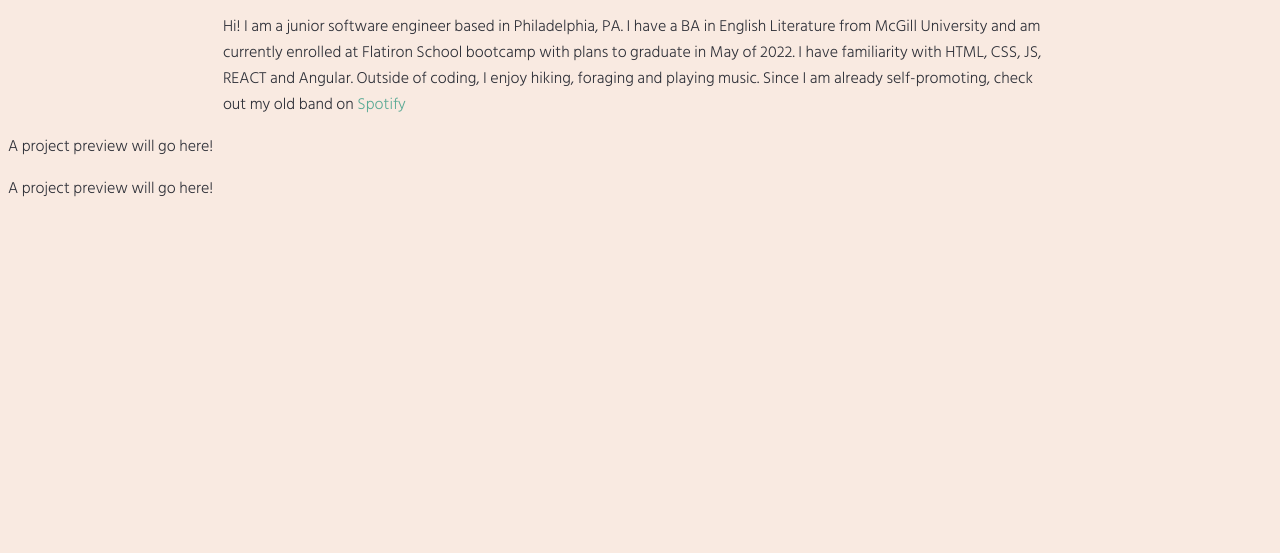
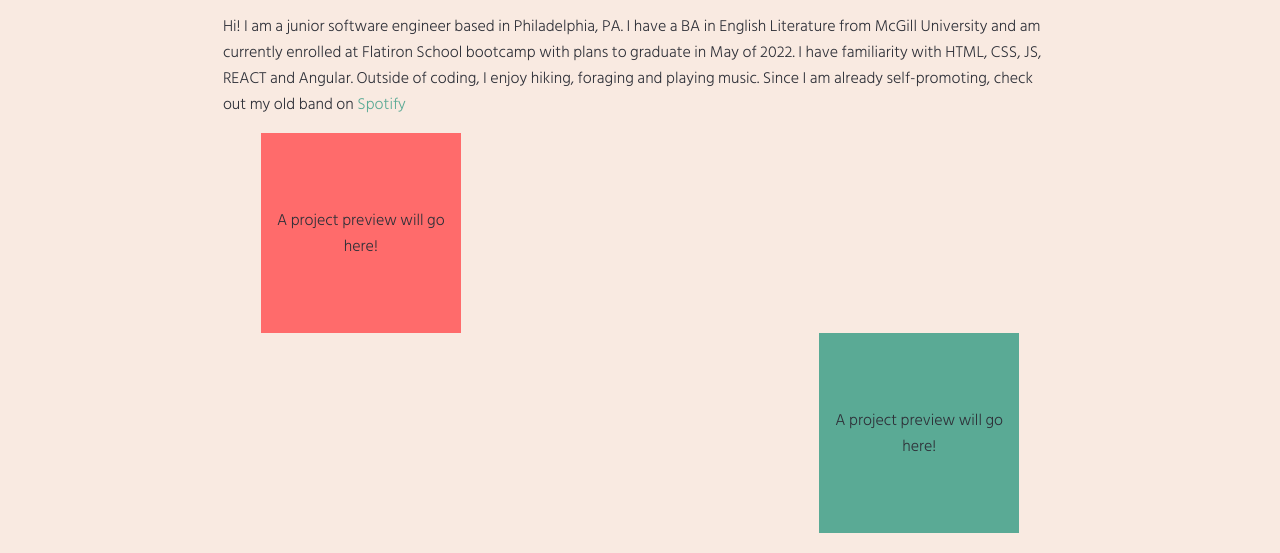
Before and after one commit to dildal/donny-site, a plain HTML site: page index.html in a window 1280 px wide. Shown: the part 247-800 px from the top of the page. Drawn offline with Linux system fonts and the light colour scheme.

Commit message:
Add space for completed projects

```diff
--- a/index.html
+++ b/index.html
@@ -34,6 +34,12 @@
             </div>
         </div>
     </main>
+    <footer>
+        <div class="footer-wrapper">
+            <a href="https://github.com/dildal"><i class="fab fa-github"></i></a>
+            <a href="#"><i class="fab fa-linkedin-in"></i></a>
+        </div>
+    </footer>
     <script src="script.js"></script>
 </body>
 </html>
--- a/script.js
+++ b/script.js
@@ -1,5 +1,7 @@
 const header = document.querySelector('header')
 const smiley = document.getElementById('smiley');
+const leftProject = document.getElementById('project-left');
+const rightProject = document.getElementById('project-right');
 
 header.addEventListener('mouseenter', function(){
     smiley.classList.add('smiley-rotate');
@@ -7,3 +9,14 @@ header.addEventListener('mouseenter', function(){
 header.addEventListener('mouseleave', function(){
     smiley.classList.remove('smiley-rotate');
 })
+
+function loadProjects() {
+    setTimeout(function(){
+        leftProject.style.left = 0;
+    }, 700);
+    setTimeout(function(){
+        rightProject.style.left = 0;
+    }, 1100);
+}
+
+window.onload = loadProjects;
--- a/style.css
+++ b/style.css
@@ -45,3 +45,32 @@ a {
 a:hover {
     color: #458775;
 }
+
+.project-wrapper {
+    width: 60%;
+    margin: 0 auto;
+    overflow: hidden;
+    display: flex;
+    flex-direction: column;
+}
+
+.project {
+    width: 200px;
+    height: 200px;
+    display: flex;
+    text-align: center;
+    align-items: center;
+    position: relative;
+    transition: all ease-in-out 1s;
+}
+
+#project-left {
+    background-color: #FF6B6B;
+    left: -200px
+}
+
+#project-right {
+    align-self: end;
+    left: 200px;
+    background-color: #5AAA95;
+}
```
